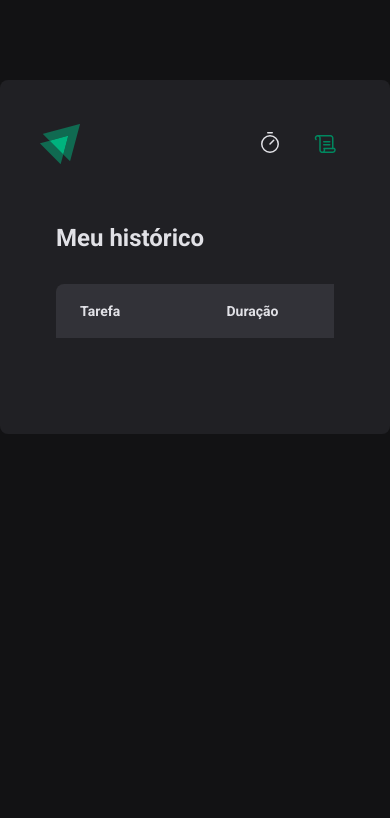
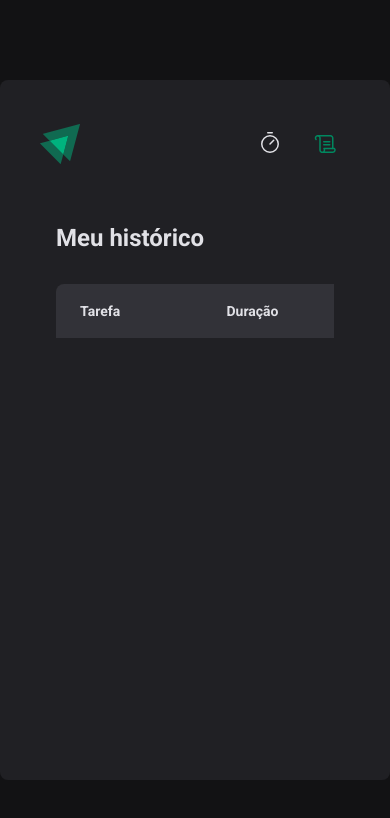
Before and after one commit to lucastheldl/IgnitePomodoro, a React (Vite) app: page /IgnitePomodoro/history in a window 390 px wide. Shown: the top 818 px of the page. Built offline with nearby package versions, Linux system fonts and the light colour scheme.

Commit message:
Changed history table scroll responsivity

```diff
--- a/src/pages/History/index.tsx
+++ b/src/pages/History/index.tsx
@@ -8,7 +8,6 @@ import { Cycle } from '../../reducers/reducer'
 export function History() {
   const { cycles, saveCyclesInLocalStorage, loadCycles } =
     useContext(CyclesContext)
-  // const [savedCycles, setCycles] = useState<Cycle[]>([])
 
   useEffect(() => {
     if (cycles.length === 0) return
--- a/src/pages/History/styles.ts
+++ b/src/pages/History/styles.ts
@@ -22,7 +22,7 @@ export const HistoryContainer = styled.main`
 export const HistoryList = styled.div`
   flex: 1;
   overflow: auto;
-  overflow-y: scroll;
+  overflow-y: auto;
   margin-top: 2rem;
   max-height: 400px;
 
@@ -43,6 +43,7 @@ export const HistoryList = styled.div`
 
     border-collapse: collapse;
     min-width: 600px;
+    min-height: 400px;
 
     th {
       background-color: ${(props) => props.theme['gray-600']};
```
